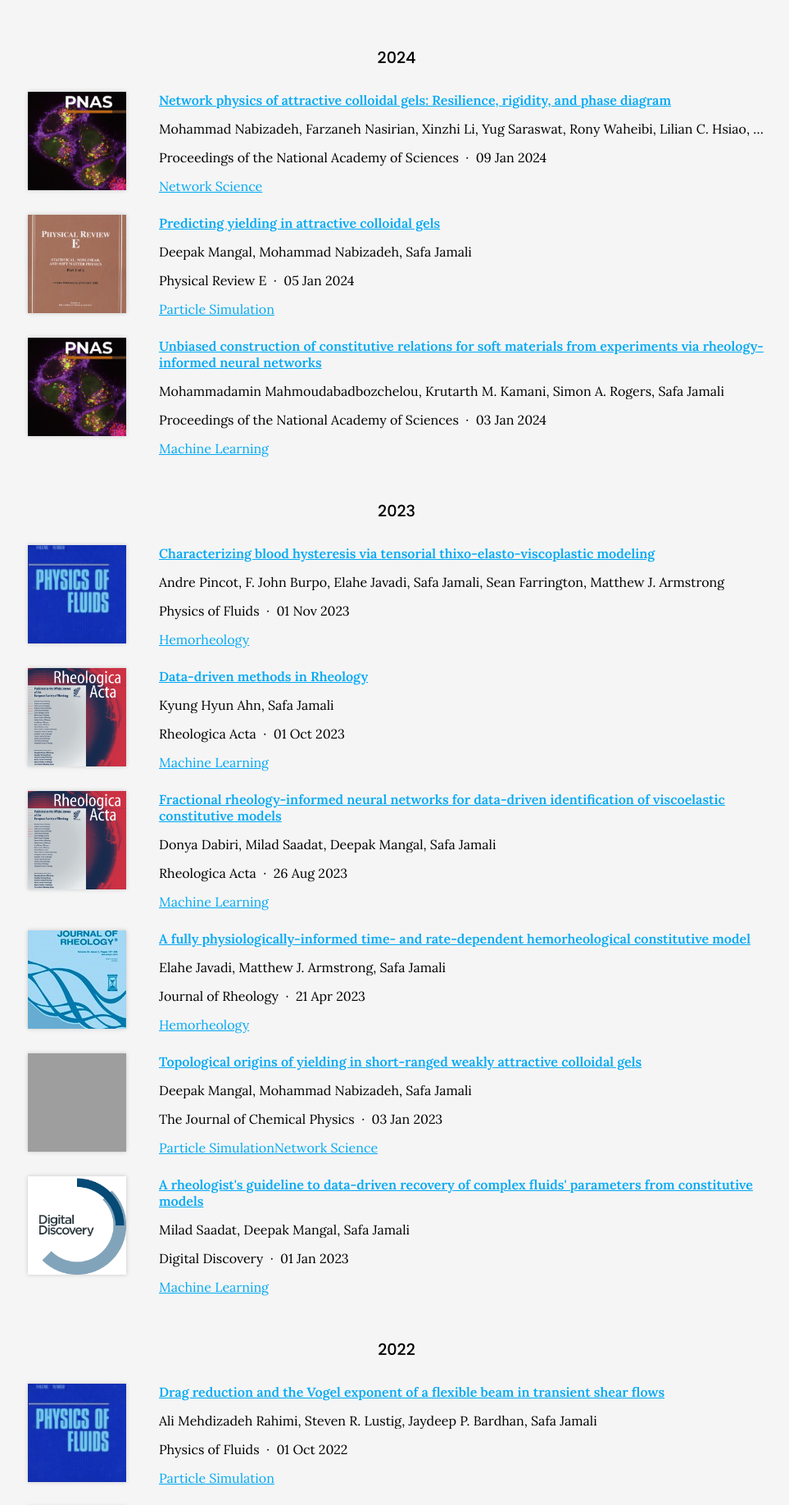
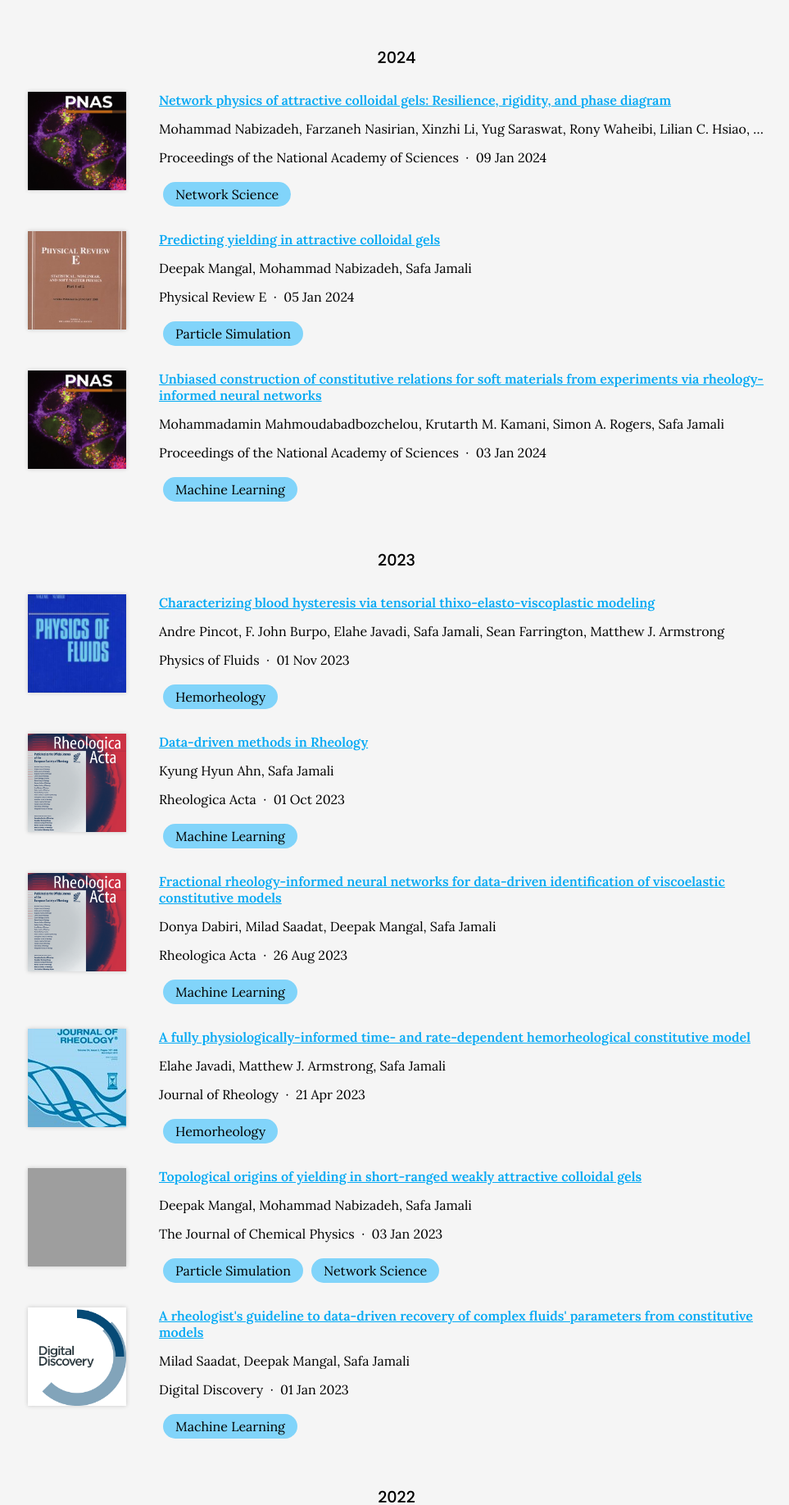
Before and after one commit to procf/procf.github.io, a Jekyll site: the page built from publications/index.md, in a window 1280 px wide. Shown: the part 557-2393 px from the top of the page at 82% size, without its empty margins (156-1119 px from the left). Built offline with Jekyll 4.4.1, drawn with Linux system fonts in a browser that asks for light colours; nearby versions of some CDN libraries; comment, search, counter and statistics services are not loaded.

Commit message:
Pub Tags: try to fix tag classes CSS

```diff
--- a/_includes/tags.html
+++ b/_includes/tags.html
@@ -20,7 +20,7 @@
     {%- endfor -%}
 
     {%- if repo_link -%}
-      <a href="{{ repo_link }}" class="tags" data-tooltip="Link to the associated code on GitHub">Code</a>
+      <a href="{{ repo_link }}" class="repo_link" data-tooltip="Link to the associated code on GitHub">Code</a>
     {%- endif -%}
 
     {%- if main_author -%}
@@ -37,7 +37,7 @@
 
       {%- assign main_author_link = main_author_link | append: ".html" -%}
 
-      <a href="{{ main_author_link }}" class="tags" data-tooltip='View the main author of this work'>{{- main_author -}}</a>
+      <a href="{{ main_author_link }}" class="main_author" data-tooltip='View the main author of this work'>{{- main_author -}}</a>
     {%- endif -%}
   </div>
 {%- endif -%}
--- a/css/tags.scss
+++ b/css/tags.scss
@@ -8,7 +8,7 @@
 .tags {
   max-width: 100%;
 
-  .tags {
+  .tag, .repo_link, .main_author {
     display: inline-block;
     max-width: 100%;
     margin: 5px;
```
